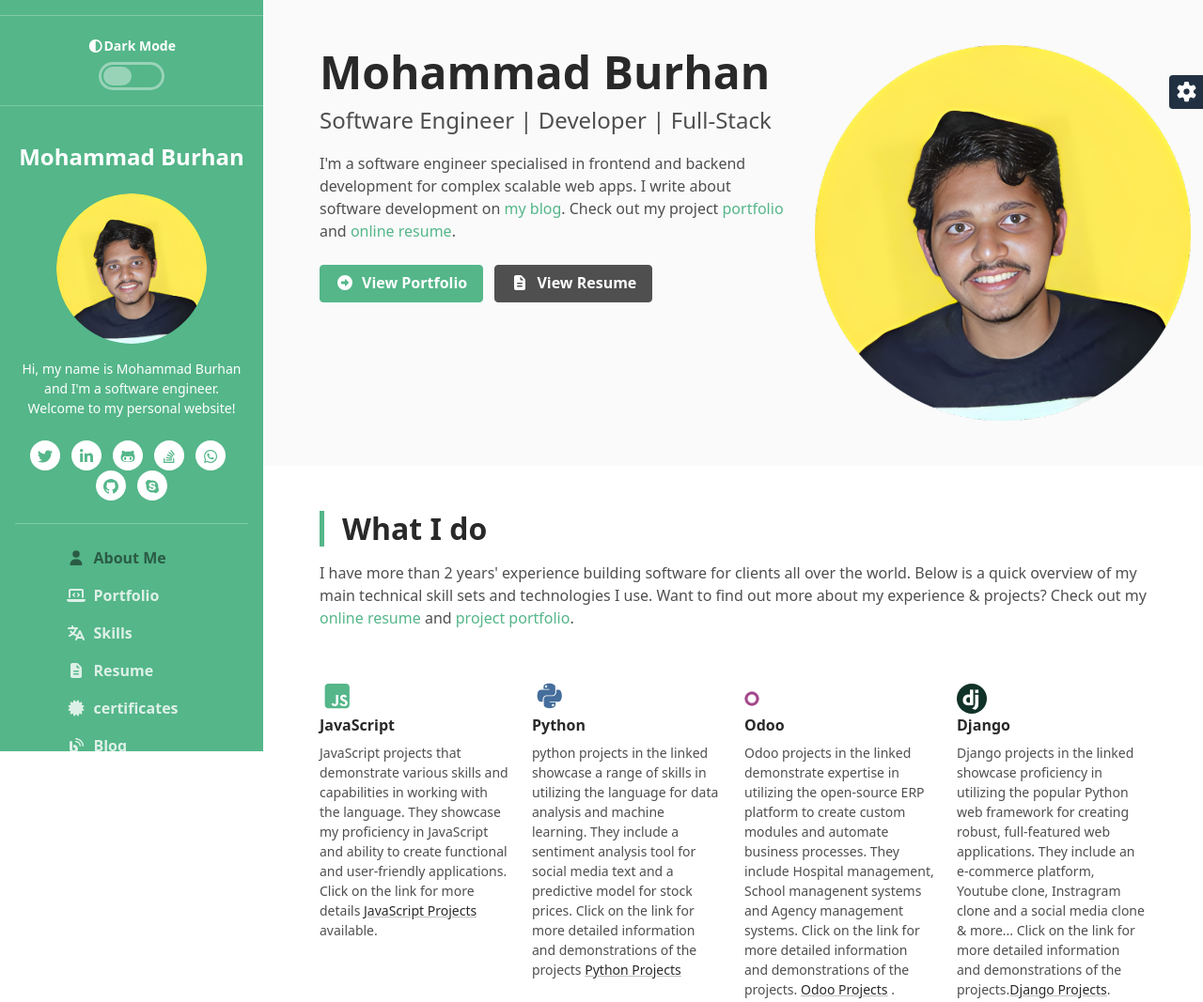
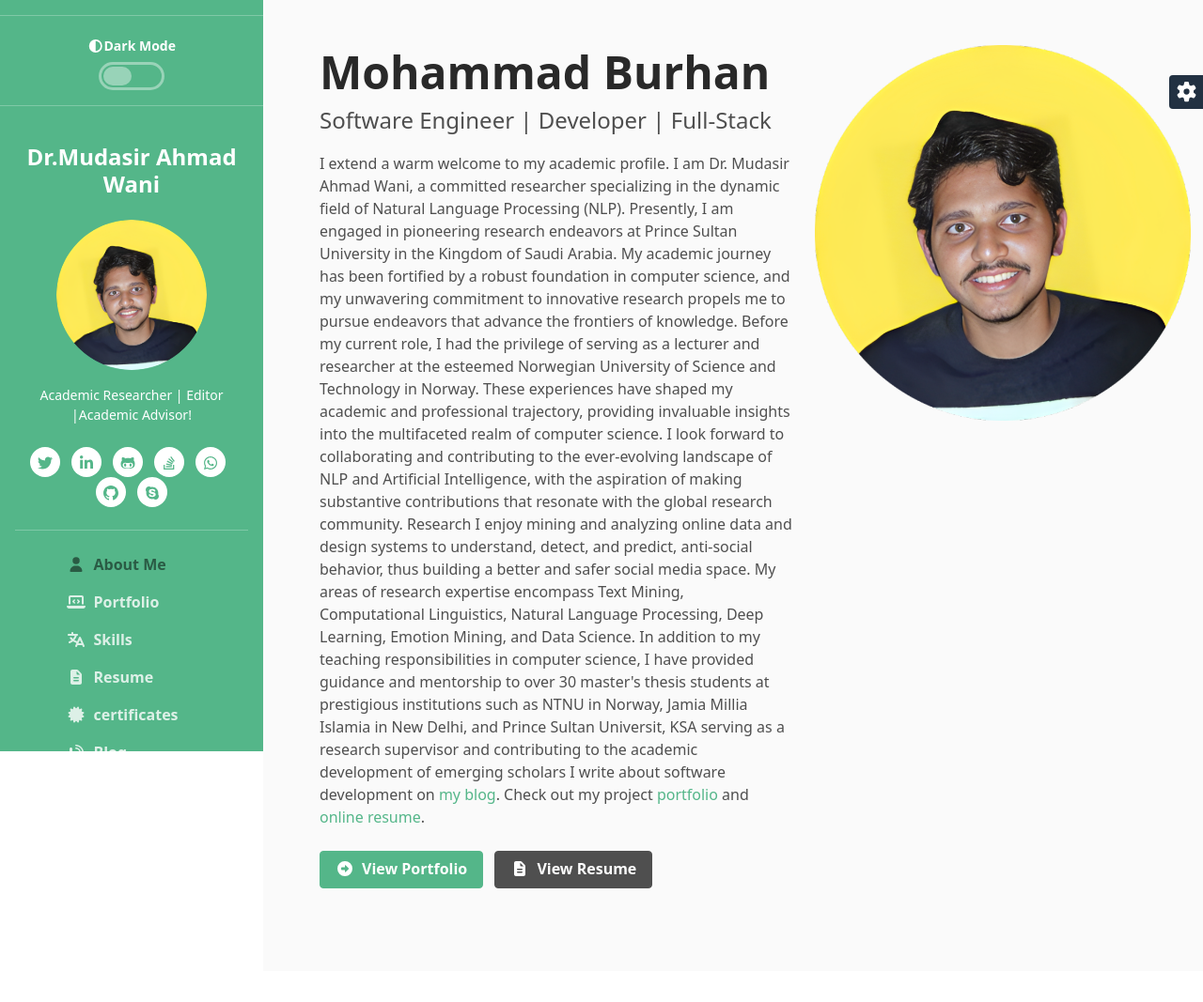
Before and after one commit to mudasironline/mudasironline.github.io, a plain HTML site: page index.html in a window 1280 px wide. Shown: the top 1067 px of the page at 94% size. Drawn offline with nearby package versions, Linux system fonts and the light colour scheme.

Commit message:
Update index.html

```diff
--- a/index.html
+++ b/index.html
@@ -2,7 +2,7 @@
 <html lang="en">
 
 <head>
-	<title>Mohammad Burhan</title>
+	<title>Dr.Mudasir Ahmad Wani</title>
 
 	<!-- Meta -->
 	<meta charset="utf-8">
@@ -44,8 +44,7 @@
 
 				</div><!--//dark-mode-toggle-->
 				<div class="force-overflow">
-					<h1 class="blog-name pt-lg-4 mb-0"><a class="no-text-decoration" href="index.html">Mohammad
-							Burhan</a></h1>
+					<h1 class="blog-name pt-lg-4 mb-0"><a class="no-text-decoration" href="index.html">Dr.Mudasir Ahmad Wani</a></h1>
 
 					<nav class="navbar navbar-expand-lg navbar-dark">
 
@@ -60,9 +59,8 @@
 								<img class="profile-image mb-3 rounded-circle mx-auto" src="assets/images/profile.png"
 									alt="image">
 
-								<div class="bio mb-3">Hi, my name is Mohammad Burhan and I'm a software engineer.
-									Welcome to my
-									personal website!</div><!--//bio-->
+								<div class="bio mb-3">Academic Researcher | Editor
+									|Academic Advisor!</div><!--//bio-->
 								<ul class="social-list list-inline py-2 mx-auto">
 									<li class="list-inline-item"><a href="#"><i class="fab fa-twitter fa-fw"></i></a>
 									</li>
@@ -152,8 +150,16 @@
 					<div class="col">
 						<h2 class="name font-weight-bold mb-1">Mohammad Burhan</h2>
 						<div class="tagline mb-3">Software Engineer | Developer | Full-Stack</div>
-						<div class="bio mb-4">I'm a software engineer specialised in frontend and backend development
-							for complex scalable web apps. I write about software development on <a class="text-link"
+						<div class="bio mb-4">I extend a warm welcome to my academic profile. I am Dr. Mudasir Ahmad Wani, a committed researcher specializing in the dynamic field of Natural Language Processing (NLP). Presently, I am engaged in pioneering research endeavors at Prince Sultan University in the Kingdom of Saudi Arabia. My academic journey has been fortified by a robust foundation in computer science, and my unwavering commitment to innovative research propels me to pursue endeavors that advance the frontiers of knowledge. Before my current role, I had the privilege of serving as a lecturer and researcher at the esteemed Norwegian University of Science and Technology in Norway. These experiences have shaped my academic and professional trajectory, providing invaluable insights into the multifaceted realm of computer science. I look forward to collaborating and contributing to the ever-evolving landscape of NLP and Artificial Intelligence, with the aspiration of making substantive contributions that resonate with the global research community.
+
+Research
+I enjoy mining and analyzing online data and design systems to understand, detect, and predict, anti-social behavior, thus building a better and safer social media space.
+My areas of research expertise encompass Text Mining, Computational Linguistics, Natural Language Processing, Deep Learning, Emotion Mining, and Data Science. In addition to my teaching responsibilities in computer science, I have provided guidance and mentorship to over 30 master's thesis students at prestigious institutions such as NTNU in Norway, Jamia Millia Islamia in New Delhi, and Prince Sultan Universit, KSA serving as a research supervisor and contributing to the academic development of emerging scholars
+
+
+
+
+							I write about software development on <a class="text-link"
 								href="blog-home.html">my blog</a>. Check out
 							my project <a class="text-link" href="portfolio.html">portfolio</a> and <a class="text-link"
 								href="resume.html">online resume</a>.
```
